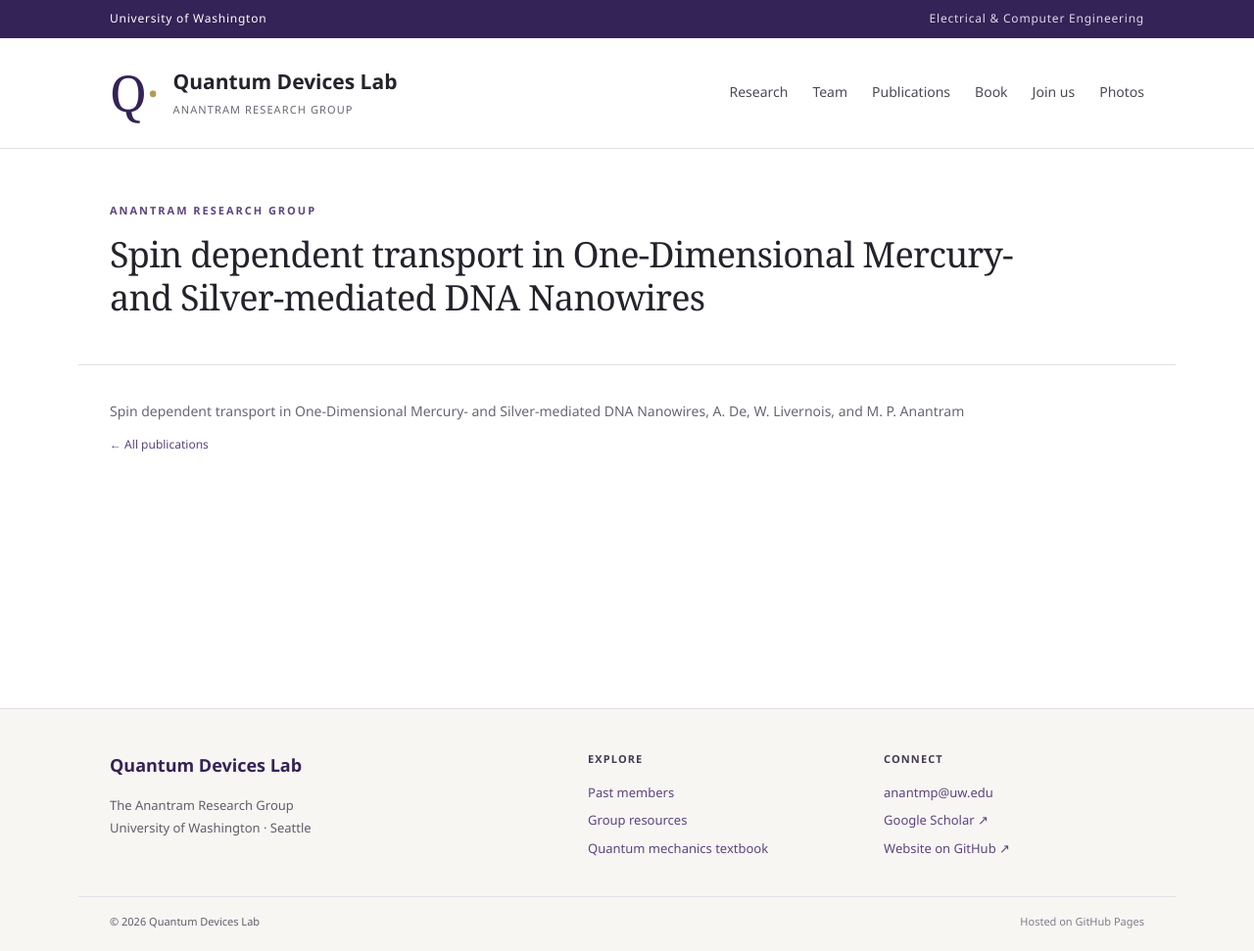
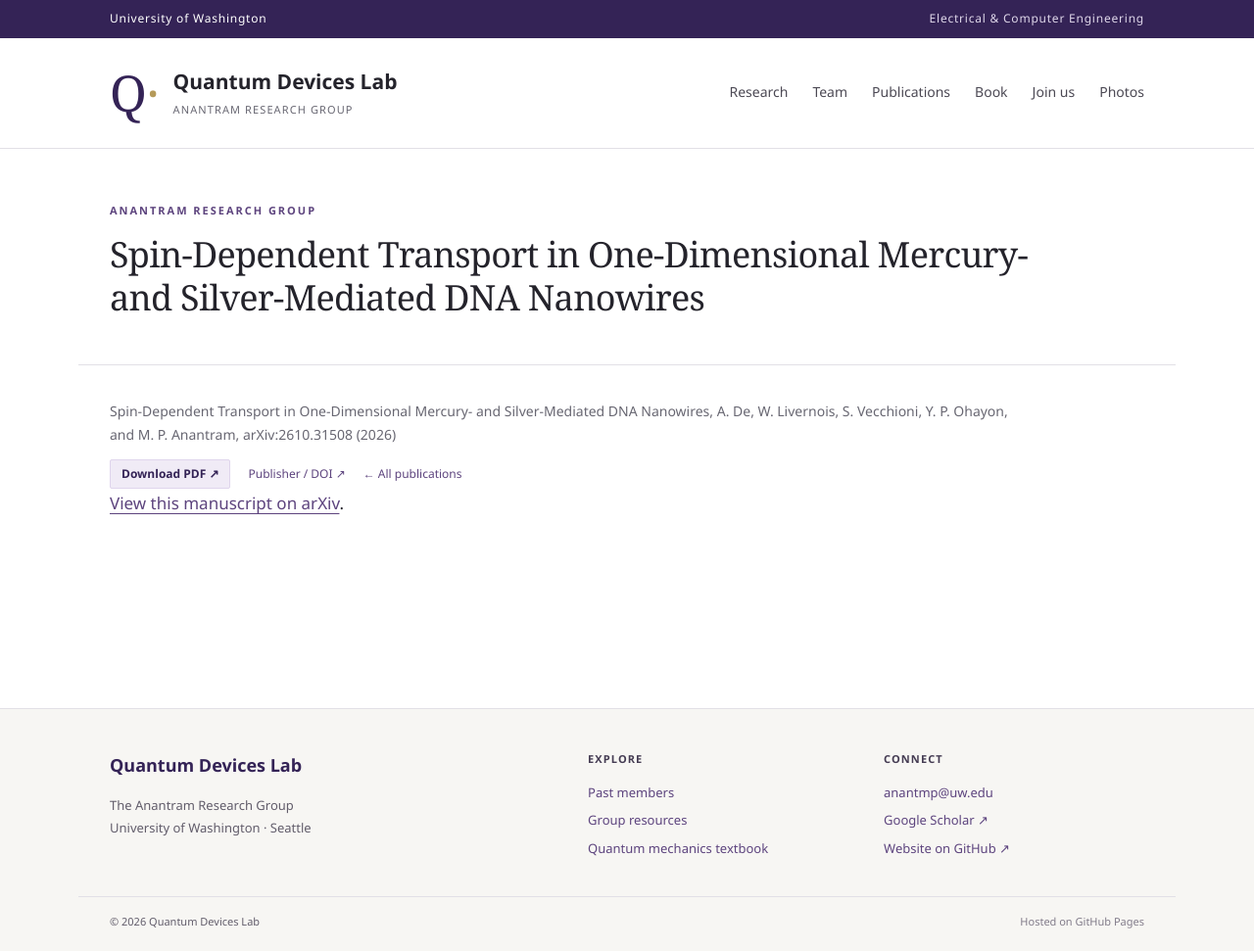
Before and after one commit to anantrammp/anantrammp.github.io, a Jekyll site: the page built from _publications/0-001-spin-dependent-transport-in-one-dimensional-mercury-and-silver-mediated-dna-nanowires.md, in a window 1280 px wide. Shown: the whole page at 98% size. Built offline with Jekyll 4.4.1, drawn with Linux system fonts in a browser that asks for light colours.

Commit message:
Add the 2026 spin transport manuscript

```diff
--- a/_publications/0-001-spin-dependent-transport-in-one-dimensional-mercury-and-silver-mediated-dna-nanowires.md
+++ b/_publications/0-001-spin-dependent-transport-in-one-dimensional-mercury-and-silver-mediated-dna-nanowires.md
@@ -1,10 +1,15 @@
 ---
-title: Spin dependent transport in One-Dimensional Mercury- and Silver-mediated DNA
+title: Spin-Dependent Transport in One-Dimensional Mercury- and Silver-Mediated DNA
   Nanowires
 collection: publications
 year: 0
-citation: Spin dependent transport in One-Dimensional Mercury- and Silver-mediated
-  DNA Nanowires, A. De, W. Livernois, and M. P. Anantram
+citation: Spin-Dependent Transport in One-Dimensional Mercury- and Silver-Mediated
+  DNA Nanowires, A. De, W. Livernois, S. Vecchioni, Y. P. Ohayon, and M. P. Anantram,
+  arXiv:2610.31508 (2026)
 permalink: /publication/spin-dependent-transport-in-one-dimensional-mercury-and-silver-mediated-dna-nanowires/
+paperurl: /files/publications/2026-spin-dependent-transport-in-one-dimensional-mercury-and-silver-mediated-dna-nanowires.pdf
+doi: 10.48550/arXiv.2610.31508
 status: Manuscript
 ---
+
+[View this manuscript on arXiv](https://arxiv.org/abs/2610.31508).
```
Also changed, not shown: 1 other file.
